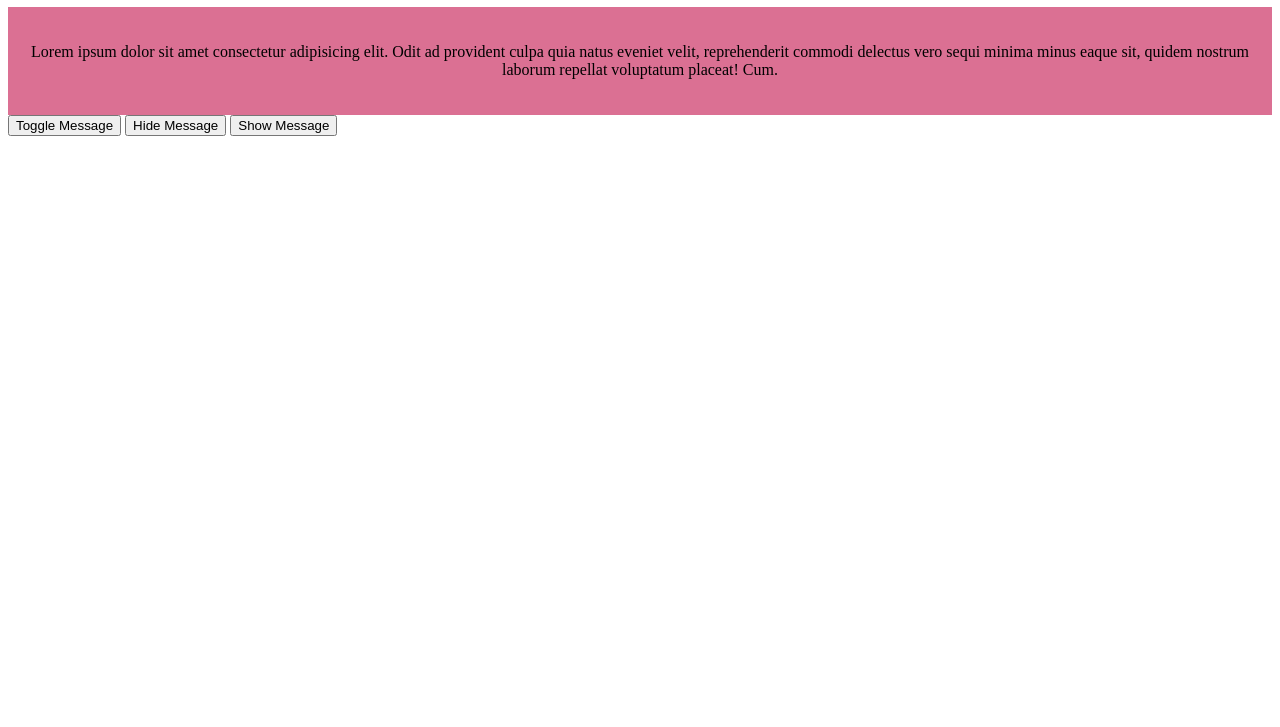
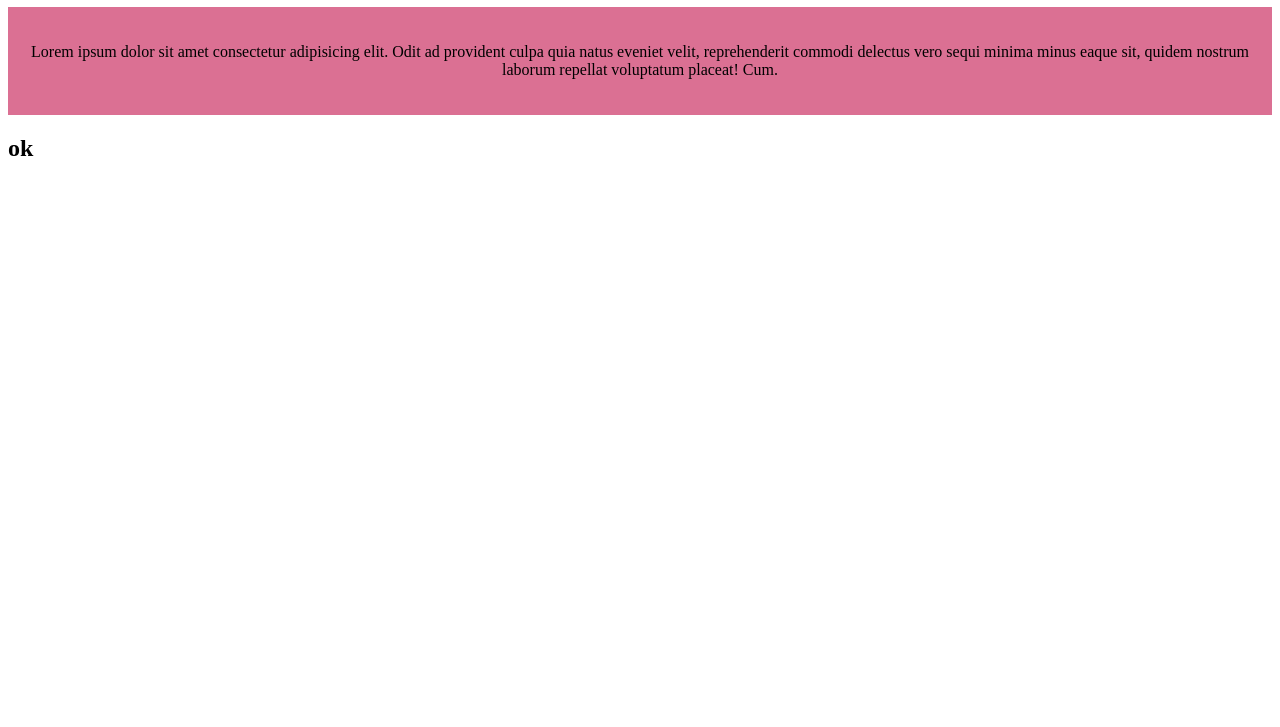
Before and after one commit to tubamazhar/Tuba, a plain HTML site: page index.html in a window 1280 px wide. Shown: the part 73-800 px from the top of the page. Drawn offline with Linux system fonts and the light colour scheme.

Commit message:
updated successfully

```diff
--- a/index.html
+++ b/index.html
@@ -14,9 +14,10 @@
              reprehenderit commodi delectus vero sequi minima minus eaque sit,
             quidem nostrum laborum repellat voluptatum placeat! Cum.</p>
     </div>
-    <button id="toggleBtn">Toggle Message</button>
-  <button id="hideBtn">Hide Message</button>
-  <button id="showBtn">Show Message</button>
+    <!-- <button id="toggleBtn"> Message</button>
+  <button id="hideBtn"> Message</button>
+  <button id="showBtn">  Message</button> -->
+  <h2>ok </h2>
 
 </body>
 </html>
```
